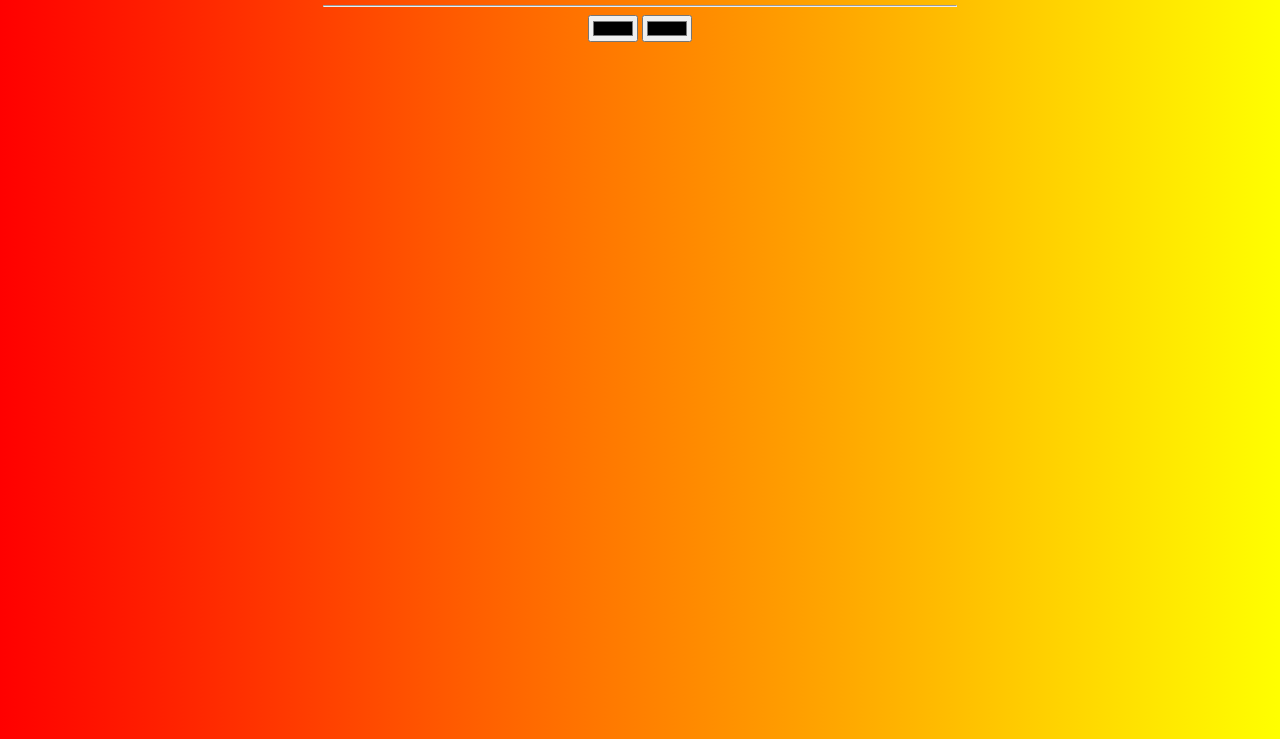
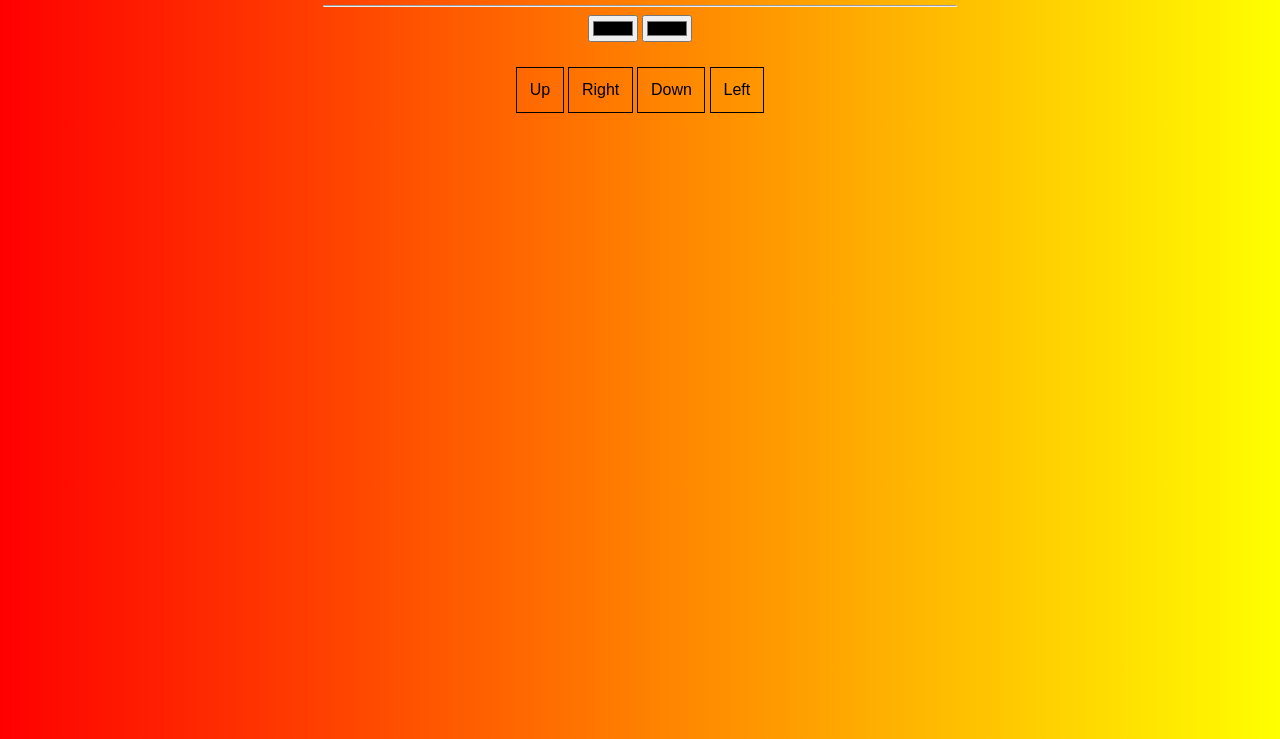
Before and after one commit to usman1100/javascript-practice, a plain HTML site: page gradient generator/index.html in a window 1280 px wide. Shown: the part 61-800 px from the top of the page. Drawn offline with Linux system fonts and the light colour scheme.

Commit message:
Made changes, reverted them

```diff
--- a/gradient generator/app.js
+++ b/gradient generator/app.js
@@ -1,6 +1,8 @@
 let c1 = document.querySelector("#c1");
 let c2 = document.querySelector("#c2");
 let body = document.querySelector("body");
+
+
 
 const generateGradient = () =>{
     body.style.background = `linear-gradient(to right, ${c1.value}, ${c2.value})`
--- a/gradient generator/index.html
+++ b/gradient generator/index.html
@@ -12,6 +12,14 @@
         <hr>
         <input type="color" id="c1">
         <input type="color" id="c2">
+
+        <div class="directions">
+            <div class="up">Up</div>
+            <div class="right">Right</div>
+            <div class="down">Down</div>
+            <div class="left">Left</div>
+        </div>
+
     </div>
 </body>
 <script src="app.js"></script>
--- a/gradient generator/styles.css
+++ b/gradient generator/styles.css
@@ -1,17 +1,31 @@
-body{
+body {
+    font-family: Arial, Helvetica, sans-serif;
     background: linear-gradient(to right, red, yellow);
 }
 
-.message{
+.message {
     font-size: 44px;
     color: white;
-    font-family: Arial, "Helvetica Neue", Helvetica, sans-serif;
 }
 
-hr{
+hr {
     width: 50%;
 }
 
-.container{
+.container {
     text-align: center;
 }
+
+.directions div {
+    margin-top: 2%;
+    padding: 1%;
+    border: solid 1px black;
+    display: inline-block;
+}
+
+.active{
+    border-radius: 5px;
+    background-color: black;
+    color: white;
+    transition: all 0.5s;
+}
```
